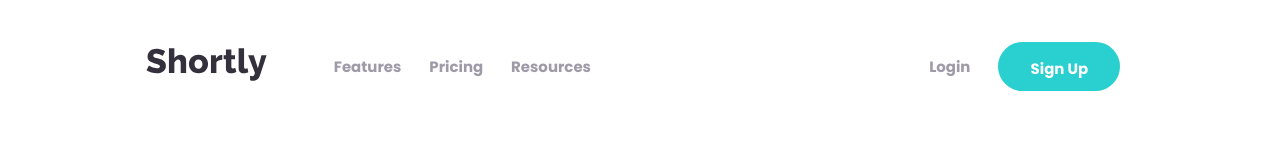
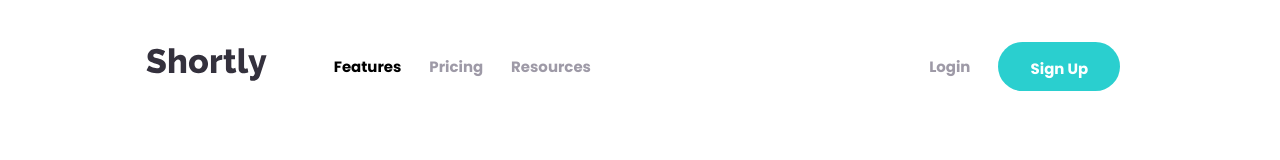
Before and after one commit to aman-atg/Shortly-Landing-Page, a React (Create React App) app: page / in a window 1280 px wide. In both pictures the pointer is over the item "Features". Shown: the top 160 px of the page. Built offline with nearby package versions, Linux system fonts and the light colour scheme; what simpl-schema would draw is missing.

Commit message:
styles for signup

```diff
--- a/src/components/Navbar/Navbar.jsx
+++ b/src/components/Navbar/Navbar.jsx
@@ -16,7 +16,9 @@ const Navbar = () => {
       <div className="nav_Auth">
         <ul>
           <li>Login</li>
-          <li className="SignUp primary-btn">Sign Up</li>
+          <li className="SignUp primary-btn" id="SignUp">
+            Sign Up
+          </li>
         </ul>
       </div>
     </nav>
--- a/src/styles/components.styles/Others/_Navbar.scss
+++ b/src/styles/components.styles/Others/_Navbar.scss
@@ -9,6 +9,10 @@
     display: flex;
     li {
       padding: $space;
+      &:hover {
+        color: black;
+        cursor: pointer;
+      }
     }
   }
   .nav_Auth {
@@ -32,6 +36,10 @@
   }
 }
 
+#SignUp:hover {
+  color: white;
+}
+
 //wrapper
 .wrapper {
   margin-top: $space * 3;
--- a/src/styles/index.css
+++ b/src/styles/index.css
@@ -54,6 +54,9 @@ input {
     display: flex; }
     .navbar ul li {
       padding: 1.4rem; }
+      .navbar ul li:hover {
+        color: black;
+        cursor: pointer; }
   .navbar .nav_Auth {
     flex: 2;
     margin-right: 2.8rem; }
@@ -67,6 +70,9 @@ input {
   .navbar .nav_Brand {
     margin-left: 1.4rem;
     flex: 1; }
+
+#SignUp:hover {
+  color: white; }
 
 .wrapper {
   margin-top: 4.2rem;
```
